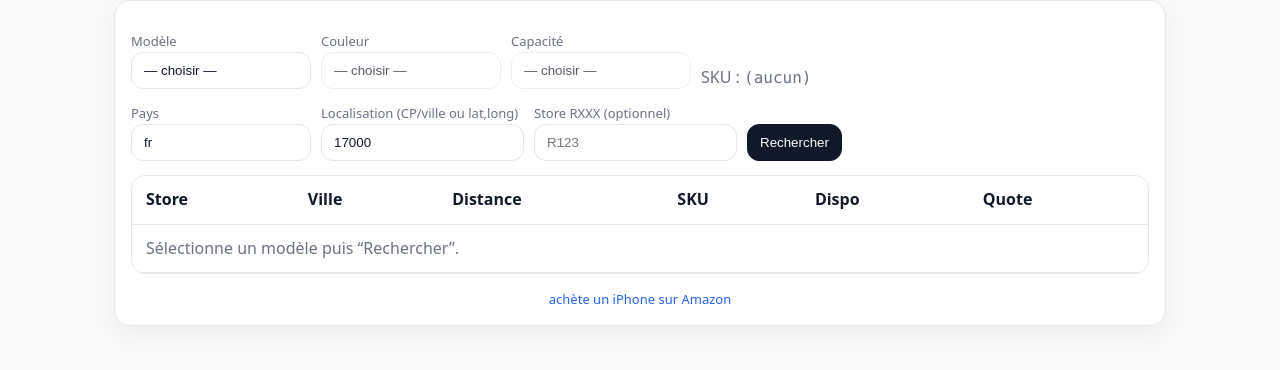
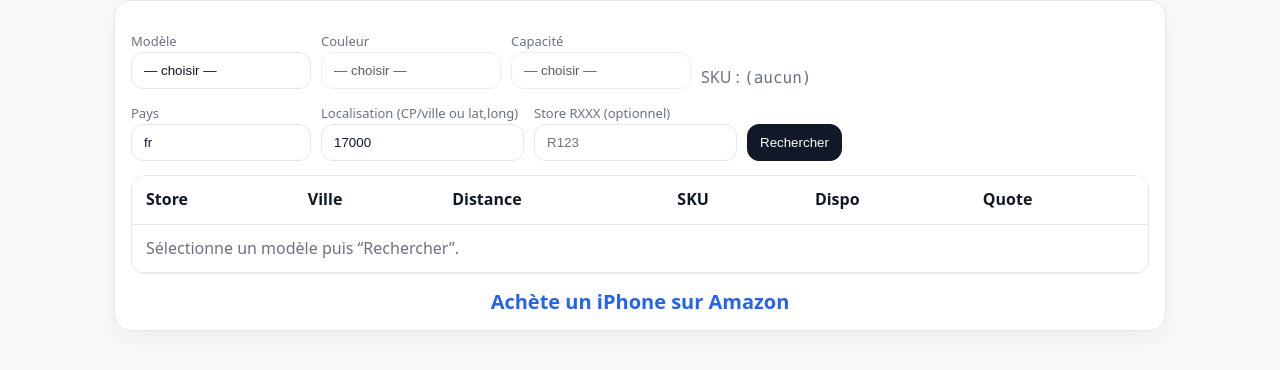
Before and after one commit to romainb-17/dispo-iphone-app, a website: page public/index.html in a window 1280 px wide. Shown: the part 78-448 px from the top of the page. Drawn offline with Linux system fonts and the light colour scheme.

Commit message:
chore(footer): « Achète » en majuscule + 20px, centré

```diff
--- a/public/index.html
+++ b/public/index.html
@@ -74,7 +74,7 @@
         </table>
       </div>
 
-      <footer style="margin-top:16px;text-align:center"><a href="https://amzn.to/47Kt0VX" target="_blank" rel="nofollow sponsored noopener">achète un iPhone sur Amazon</a></footer>
+      <footer style="margin-top:16px;text-align:center"><a href="https://amzn.to/47Kt0VX" target="_blank" rel="nofollow sponsored noopener" style="font-size:20px;line-height:1.2;font-weight:600">Achète un iPhone sur Amazon</a></footer>
     </div>
   </div>
 
```
